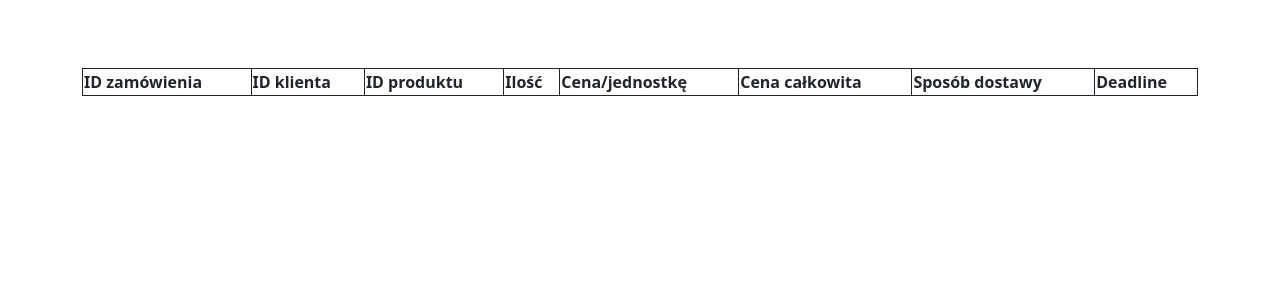
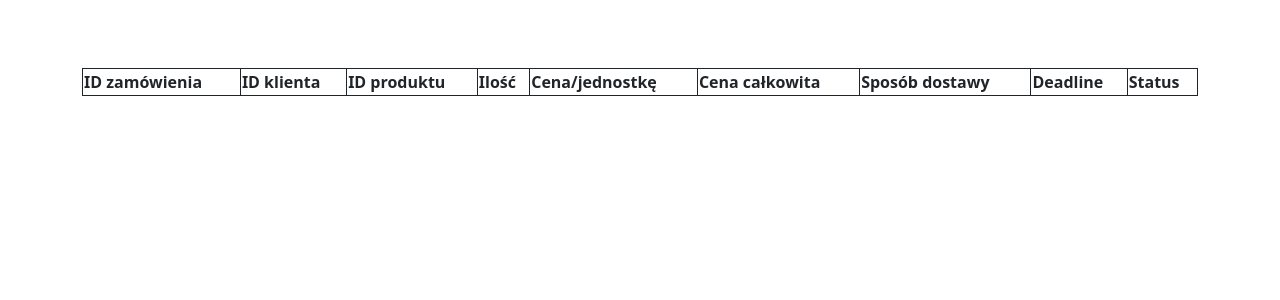
Before and after one commit to arturstrozik/project_database, a Django app: page /orders/ in a window 1280 px wide. Shown: the part 85-385 px from the top of the page. Run offline with Django 4.2, Linux system fonts and the light colour scheme; the visitor is signed in with stand-in values (Sample User, id 1); data that the repository does not hold is empty; some libraries are stand-ins or nearby versions.

Commit message:
small change

```diff
--- a/database_project/templates/orders.html
+++ b/database_project/templates/orders.html
@@ -14,6 +14,7 @@
                 <th>Cena całkowita</th>
                 <th>Sposób dostawy</th>
                 <th>Deadline</th>
+                <th>Status</th>
             </tr>
             {% for row in all %}
                 <tr>
@@ -23,9 +24,9 @@
                     </td>
                 {% endfor %}
                 <td>
-                     <form action="{% url 'change_stock' %}" method="get" class="mb-2">
+                     <form action="{% url 'order_handling' %}" method="get" class="mb-2">
                         <button class="btn btn-secondary fs-5" type="submit"
-                                name="possition" value="{{ row.0 }}">Zmień</button>
+                                name="order_id" value="{{ row.0 }}">Zmień status</button>
                     </form>
                 </td>
                 </tr>
--- a/database_project/views.py
+++ b/database_project/views.py
@@ -69,8 +69,8 @@ def new_order(request):
 
         with connection.cursor() as cursor:
             cursor.execute(
-                "INSERT INTO database_project_orders (cid, pid, quantity, price, total_amount, delivery_method, dead_line, is_done) "
-                "VALUES ({0}, {1}, {2}, {3}, {4}, '{5}', '{6}', '{7}')".format(
+                "INSERT INTO database_project_orders (cid, pid, quantity, price, total_amount, delivery_method, dead_line, is_done, status) "
+                "VALUES ({0}, {1}, {2}, {3}, {4}, '{5}', '{6}', '{7}', '{8}')".format(
                     client_id,
                     product_id,
                     quantity,
@@ -79,8 +79,10 @@ def new_order(request):
                     delivery,
                     dead_line,
                     str(False),
+                    "Oczekujące"
                 )
             )
+        messages.success("Zamówienie zostało złożone.")
         return redirect("/")
     else:
         return render(request, "new_order.html", {"form": form})
@@ -130,31 +132,13 @@ def stock(request):
 
 @login_required
 def orders(request):
-    ids, cids, pids, quantitys, prices, total_amounts, delivery_methods, dead_lines  = (
-        [],
-        [],
-        [],
-        [],
-        [],
-        [],
-        [],
-        [],
-    )
     all = ()
     with connection.cursor() as cursor:
         cursor.execute(
-            "SELECT id, cid, pid, quantity, price, total_amount, delivery_method, dead_line "
+            "SELECT id, cid, pid, quantity, price, total_amount, delivery_method, dead_line, status "
             "FROM database_project_orders ORDER BY id"
         )
         for row in cursor.fetchall():
-            ids.append(row[0])
-            cids.append(row[1])
-            pids.append(row[2])
-            quantitys.append(row[3])
-            prices.append(row[4])
-            total_amounts.append(row[5])
-            delivery_methods.append(row[6])
-            dead_lines.append(row[7])
             all = all + (row,)
     context = {
         "all": all,
```
